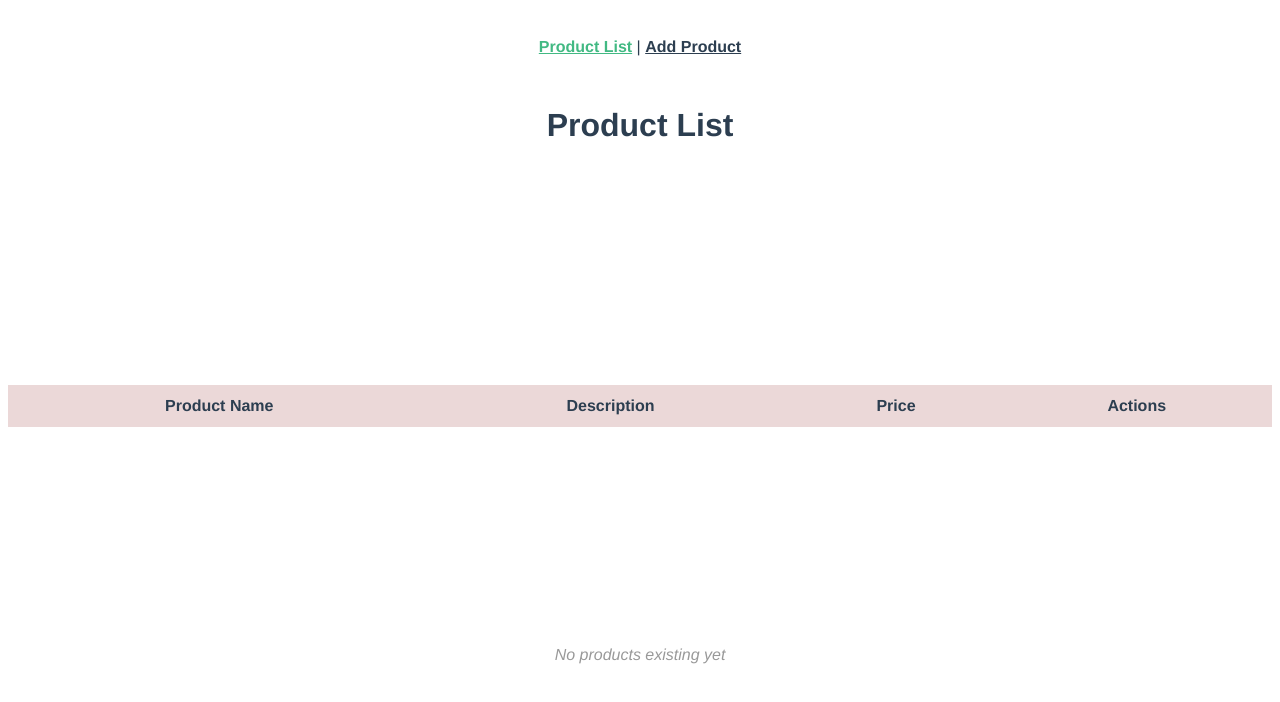
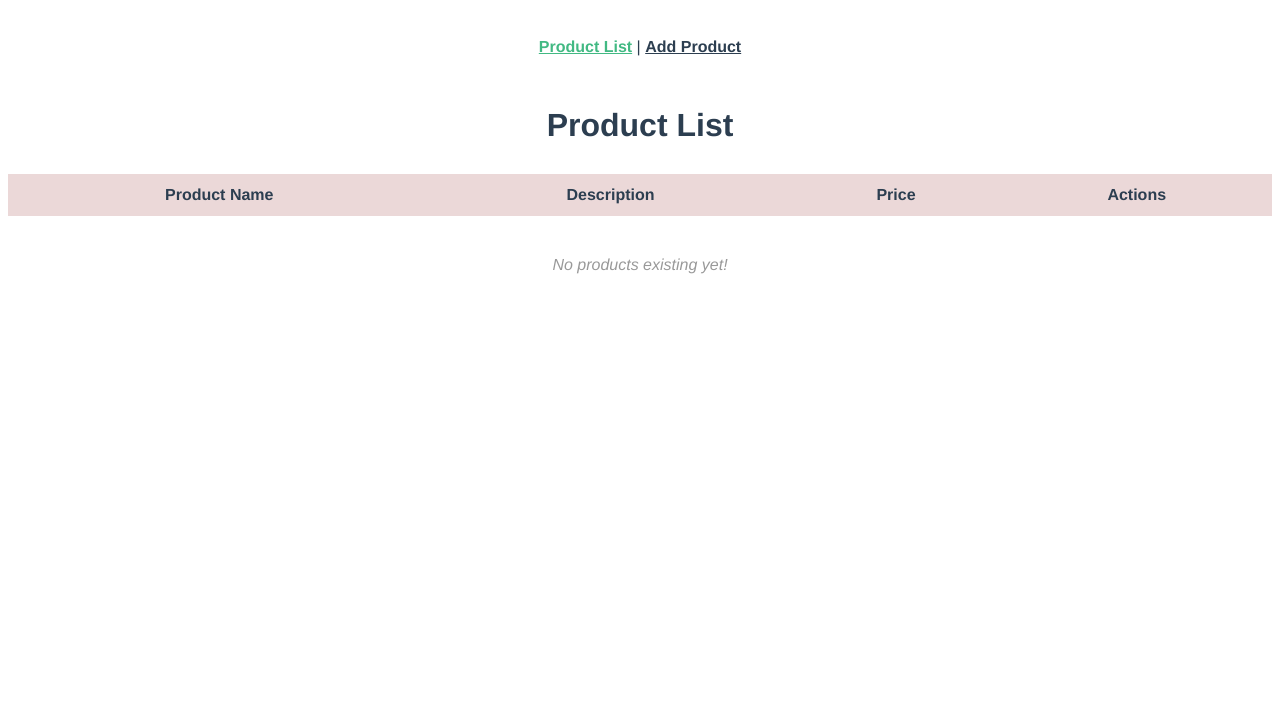
Before and after one commit to joshjaurigue/midterm-second-act, a Vue app: page /#/ in a window 1280 px wide. Shown: the top 702 px of the page. Built offline with nearby package versions, Linux system fonts and the light colour scheme.

Commit message:
removing the spacing between the product list and the table

```diff
--- a/src/components/ProductList.vue
+++ b/src/components/ProductList.vue
@@ -1,12 +1,10 @@
 <template>
   <div>
     <!-- Heading for the Product List -->
-    <h1>Product List</h1>
-
-
+    <h1 class="product-heading">Product List</h1>
 
     <!-- Centered container for the table -->
-    <div  class="table-container">
+    <div class="table-container">
       <!-- Table to display the list of products -->
       <table class="product-table">
         <thead>
@@ -32,18 +30,16 @@
               </td>
             </tr>
           </transition-group>
-
         </tbody>
       </table>
     </div>
 
-     <!--Unclean transition-->
+    <!-- Display message when no products are listed -->
     <transition name="fade" appear>
       <div v-if="products.length === 0" class="no-products">
-        No products existing yet
+        No products existing yet!
       </div>
     </transition>
-
 
     <!-- Confirmation for delete -->
     <div v-if="showConfirmation" class="modal">
@@ -97,7 +93,12 @@ export default {
   display: flex;
   justify-content: center;
   align-items: center;
-  height: 60vh; /* Adjust the height as needed */
+}
+
+/* Heading styles */
+.product-heading {
+  margin-bottom: 0;
+  padding-bottom: 30px;
 }
 
 /* Table styles */
@@ -162,9 +163,8 @@ export default {
   padding: 20px;
   border-radius: 5px;
 }
-.fade-in-message {
-  transition: opacity 0.5s ease-in-out;
-}
+
+/* Transition styles */
 .fade-enter-active, .fade-leave-active {
   transition: opacity 0.5s;
 }
@@ -172,8 +172,10 @@ export default {
 .fade-enter, .fade-leave-to {
   opacity: 0;
 }
+
 /* Style for "No products existing yet" message */
 .no-products {
+  margin-top: 40px; /* Adjust this value to add spacing */
   text-align: center;
   font-style: italic;
   color: #999;
```
Lines whose indentation alone changed are shown as unchanged.
